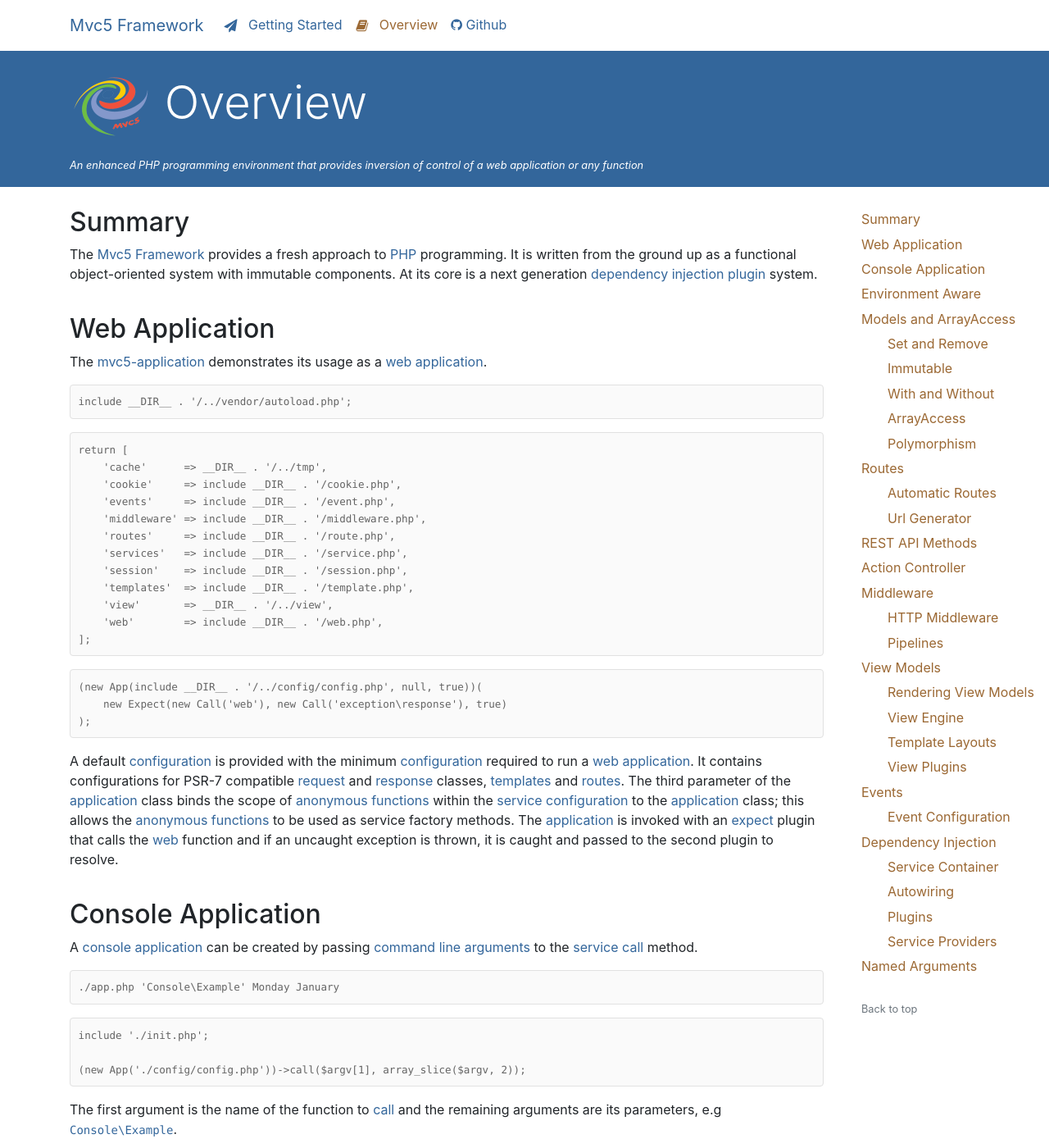
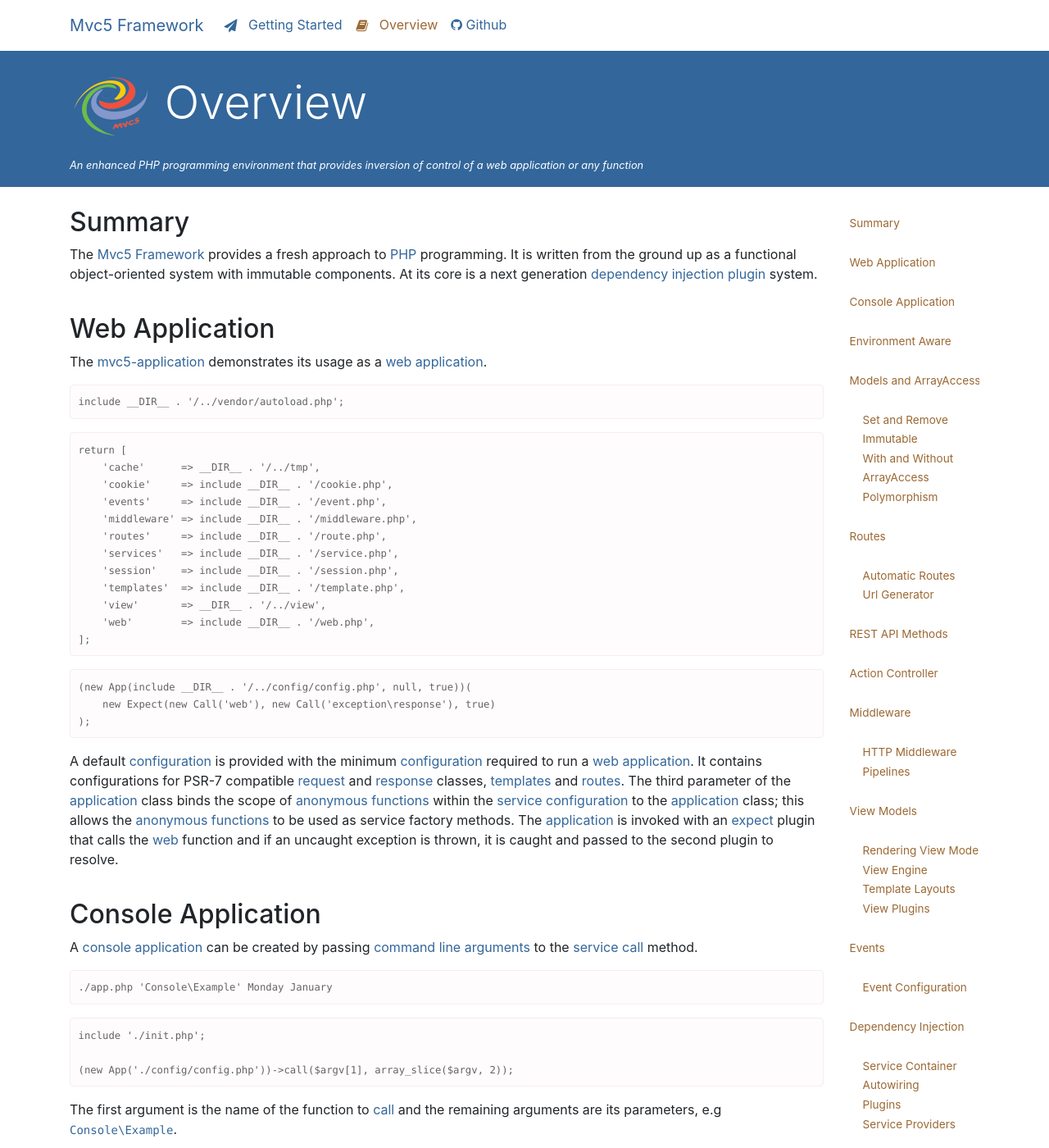
Before and after one commit to mvc5/mvc5.github.io, a Jekyll site: the page built from overview/index.md, in a window 1280 px wide and 1400 px high. Shown: the whole window at 82% size. Built offline with Jekyll 4.4.1, drawn with Linux system fonts in a browser that asks for light colours; nearby versions of some CDN libraries.

Commit message:
tidy up (layout)

```diff
--- a/_layouts/layout.html
+++ b/_layouts/layout.html
@@ -69,37 +69,43 @@
                         <a href="{{ site.baseurl }}/overview" role="button"
                            class="pl-0 nav-link d-inline-block {% if page.url == '/overview/' %}active{% endif %}">Overview</a>
                         <div id="navbar-overview" class="dropdown-menu" aria-labelledby="overview-icon">
-                            <a class="dropdown-item text-nowrap" href="{{ site.baseurl }}/overview#summary">Summary</a>
-                            <a class="dropdown-item text-nowrap" href="{{ site.baseurl }}/overview#web-application">Web Application</a>
-                            <a class="dropdown-item text-nowrap" href="{{ site.baseurl }}/overview#console-application">Console Application</a>
-                            <a class="dropdown-item text-nowrap" href="{{ site.baseurl }}/overview#environment-aware">Environment Aware</a>
-                            <a class="dropdown-item text-nowrap" href="{{ site.baseurl }}/overview#models-and-arrayaccess">Models and ArrayAccess</a>
-                            <a class="dropdown-item text-nowrap pl-5" href="{{ site.baseurl }}/overview#set-and-remove">Set and Remove</a>
-                            <a class="dropdown-item text-nowrap pl-5" href="{{ site.baseurl }}/overview#immutable">Immutable</a>
-                            <a class="dropdown-item text-nowrap pl-5" href="{{ site.baseurl }}/overview#with-and-without">With and Without</a>
-                            <a class="dropdown-item text-nowrap pl-5" href="{{ site.baseurl }}/overview#arrayaccess">ArrayAccess</a>
-                            <a class="dropdown-item text-nowrap pl-5" href="{{ site.baseurl }}/overview#polymorphism">Polymorphism</a>
-                            <a class="dropdown-item text-nowrap" href="{{ site.baseurl }}/overview#routes">Routes</a>
-                            <a class="dropdown-item text-nowrap pl-5" href="{{ site.baseurl }}/overview#automatic-routes">Automatic Routes</a>
-                            <a class="dropdown-item text-nowrap pl-5" href="{{ site.baseurl }}/overview#url-generator">Url Generator</a>
-                            <a class="dropdown-item text-nowrap" href="{{ site.baseurl }}/overview#rest-api-methods">REST API Methods</a>
-                            <a class="dropdown-item text-nowrap" href="{{ site.baseurl }}/overview#action-controller">Action Controller</a>
-                            <a class="dropdown-item text-nowrap" href="{{ site.baseurl }}/overview#middleware">Middleware</a>
-                            <a class="dropdown-item text-nowrap pl-5" href="{{ site.baseurl }}/overview#http-middleware">HTTP Middleware</a>
-                            <a class="dropdown-item text-nowrap pl-5" href="{{ site.baseurl }}/overview#pipelines">Pipelines</a>
-                            <a class="dropdown-item text-nowrap" href="{{ site.baseurl }}/overview#view-models">View Models</a>
-                            <a class="dropdown-item text-nowrap pl-5" href="{{ site.baseurl }}/overview#rendering-view-models">Rendering View Models</a>
-                            <a class="dropdown-item text-nowrap pl-5" href="{{ site.baseurl }}/overview#view-engine">View Engine</a>
-                            <a class="dropdown-item text-nowrap pl-5" href="{{ site.baseurl }}/overview#template-layouts">Template Layouts</a>
-                            <a class="dropdown-item text-nowrap pl-5" href="{{ site.baseurl }}/overview#view-plugins">View Plugins</a>
-                            <a class="dropdown-item text-nowrap" href="{{ site.baseurl }}/overview#events">Events</a>
-                            <a class="dropdown-item text-nowrap pl-5" href="{{ site.baseurl }}/overview#event-configuration">Event Configuration</a>
-                            <a class="dropdown-item text-nowrap" href="{{ site.baseurl }}/overview#dependency-injection">Dependency Injection</a>
-                            <a class="dropdown-item text-nowrap pl-5" href="{{ site.baseurl }}/overview#service-container">Service Container</a>
-                            <a class="dropdown-item text-nowrap pl-5" href="{{ site.baseurl }}/overview#autowiring">Autowiring</a>
-                            <a class="dropdown-item text-nowrap pl-5" href="{{ site.baseurl }}/overview#plugins">Plugins</a>
-                            <a class="dropdown-item text-nowrap pl-5" href="{{ site.baseurl }}/overview#service-providers">Service Providers</a>
-                            <a class="dropdown-item text-nowrap" href="{{ site.baseurl }}/overview#named-arguments">Named Arguments</a>
+                            <div class="row">
+                                <div class="col">
+                                    <a class="dropdown-item text-nowrap" href="{{ site.baseurl }}/overview/#summary">Summary</a>
+                                    <a class="dropdown-item text-nowrap" href="{{ site.baseurl }}/overview/#web-application">Web Application</a>
+                                    <a class="dropdown-item text-nowrap" href="{{ site.baseurl }}/overview/#console-application">Console Application</a>
+                                    <a class="dropdown-item text-nowrap" href="{{ site.baseurl }}/overview/#environment-aware">Environment Aware</a>
+                                    <a class="dropdown-item text-nowrap" href="{{ site.baseurl }}/overview/#models-and-arrayaccess">Models and ArrayAccess</a>
+                                    <a class="dropdown-item text-nowrap pl-5" href="{{ site.baseurl }}/overview/#set-and-remove">Set and Remove</a>
+                                    <a class="dropdown-item text-nowrap pl-5" href="{{ site.baseurl }}/overview/#immutable">Immutable</a>
+                                    <a class="dropdown-item text-nowrap pl-5" href="{{ site.baseurl }}/overview/#with-and-without">With and Without</a>
+                                    <a class="dropdown-item text-nowrap pl-5" href="{{ site.baseurl }}/overview/#arrayaccess">ArrayAccess</a>
+                                    <a class="dropdown-item text-nowrap pl-5" href="{{ site.baseurl }}/overview/#polymorphism">Polymorphism</a>
+                                    <a class="dropdown-item text-nowrap" href="{{ site.baseurl }}/overview/#routes">Routes</a>
+                                    <a class="dropdown-item text-nowrap pl-5" href="{{ site.baseurl }}/overview/#automatic-routes">Automatic Routes</a>
+                                    <a class="dropdown-item text-nowrap pl-5" href="{{ site.baseurl }}/overview/#url-generator">Url Generator</a>
+                                    <a class="dropdown-item text-nowrap" href="{{ site.baseurl }}/overview/#rest-api-methods">REST API Methods</a>
+                                    <a class="dropdown-item text-nowrap" href="{{ site.baseurl }}/overview/#action-controller">Action Controller</a>
+                                </div>
+                                <div class="col">
+                                    <a class="dropdown-item text-nowrap" href="{{ site.baseurl }}/overview/#middleware">Middleware</a>
+                                    <a class="dropdown-item text-nowrap pl-5" href="{{ site.baseurl }}/overview/#http-middleware">HTTP Middleware</a>
+                                    <a class="dropdown-item text-nowrap pl-5" href="{{ site.baseurl }}/overview/#pipelines">Pipelines</a>
+                                    <a class="dropdown-item text-nowrap" href="{{ site.baseurl }}/overview/#view-models">View Models</a>
+                                    <a class="dropdown-item text-nowrap pl-5" href="{{ site.baseurl }}/overview/#rendering-view-models">Rendering View Models</a>
+                                    <a class="dropdown-item text-nowrap pl-5" href="{{ site.baseurl }}/overview/#view-engine">View Engine</a>
+                                    <a class="dropdown-item text-nowrap pl-5" href="{{ site.baseurl }}/overview/#template-layouts">Template Layouts</a>
+                                    <a class="dropdown-item text-nowrap pl-5" href="{{ site.baseurl }}/overview/#view-plugins">View Plugins</a>
+                                    <a class="dropdown-item text-nowrap" href="{{ site.baseurl }}/overview/#events">Events</a>
+                                    <a class="dropdown-item text-nowrap pl-5" href="{{ site.baseurl }}/overview/#event-configuration">Event Configuration</a>
+                                    <a class="dropdown-item text-nowrap" href="{{ site.baseurl }}/overview/#dependency-injection">Dependency Injection</a>
+                                    <a class="dropdown-item text-nowrap pl-5" href="{{ site.baseurl }}/overview/#service-container">Service Container</a>
+                                    <a class="dropdown-item text-nowrap pl-5" href="{{ site.baseurl }}/overview/#autowiring">Autowiring</a>
+                                    <a class="dropdown-item text-nowrap pl-5" href="{{ site.baseurl }}/overview/#plugins">Plugins</a>
+                                    <a class="dropdown-item text-nowrap pl-5" href="{{ site.baseurl }}/overview/#service-providers">Service Providers</a>
+                                    <a class="dropdown-item text-nowrap" href="{{ site.baseurl }}/overview/#named-arguments">Named Arguments</a>
+                                </div>
+                            </div>
                         </div>
                     </div>
                 </li>
--- a/_layouts/sidebar.html
+++ b/_layouts/sidebar.html
@@ -4,10 +4,10 @@
 ---
 <section class="container">
     <main class="row">
-        <article class="col-md-10">
+        <article class="ml-sm-auto col-lg-10">
             {{ content }}
         </article>
-        <aside class="col-md-2">
+        <aside class="col-lg-2 d-none d-lg-block">
             {% include_relative sidebar.md %}
         </aside>
     </main>
--- a/css/main.css
+++ b/css/main.css
@@ -16,7 +16,13 @@
 }
 
 aside .nav-link {
-    padding: .2rem 1rem;
+    font-size:0.85rem;
+    white-space: nowrap;
+    padding: .1rem;
+}
+
+aside nav nav {
+    padding-left: 1rem;
 }
 
 .btn-outline-secondary {
@@ -28,16 +34,15 @@
     display: block;
     word-break: break-all;
     word-wrap: break-word;
-    border: 1px solid #e1e1e1;
+    border: 1px solid #f9eded;
     overflow: auto;
     padding:0.6rem;
-    background-color: #fafafa;
+    background-color: #fefcfc;
     border-radius: 4px;
 }
 
 pre code {
-    font-size: 90%;
-    line-height: 1.42857143;
+    font-size: 87.5%;
     color: #646464;
 }
 
@@ -60,6 +65,26 @@
 
 #navbar {
     border-bottom:0.125rem solid #33669b;
+}
+
+
+aside {
+    position: fixed;
+    top: 0;
+    bottom: 0;
+    left: 0;
+    z-index: 100;
+    padding: 0;
+}
+
+aside > nav {
+    position: -webkit-sticky;
+    position: sticky;
+    top: 80px;
+    height: calc(100vh - 145px);
+    padding-top: .5rem;
+    overflow-x: hidden;
+    overflow-y: auto;
 }
 
 #slides .carousel-inner {
@@ -88,6 +113,11 @@
         max-height:480px;
         overflow-y:auto;
         overflow-x:hidden;
+        font-size: 0.8rem;
+    }
+
+    #navbar-overview {
+        min-width:440px;
     }
 
     #navbar-overview a:focus, #navbar-getting-started a:focus {
@@ -126,12 +156,6 @@
     }
 }
 
-@media (max-width: 767.98px) {
-    section.container main.row aside {
-        display: none;
-    }
-}
-
 @media (min-width: 768px) {
     #page-header h1 {
         font-size:3.5rem;
--- a/overview/sidebar.md
+++ b/overview/sidebar.md
@@ -1,49 +1,48 @@
-
-<nav class="nav nav-pills flex-column">
-    <a class="nav-link text-nowrap" href="#summary">Summary</a>
-    <a class="nav-link text-nowrap" href="#web-application">Web Application</a>
-    <a class="nav-link text-nowrap" href="#console-application">Console Application</a>
-    <a class="nav-link text-nowrap" href="#environment-aware">Environment Aware</a>
-    <a class="nav-link text-nowrap" href="#models-and-arrayaccess">Models and ArrayAccess</a>
-    <nav class="nav nav-pills flex-column">
-        <a class="nav-link text-nowrap pl-5" href="#set-and-remove">Set and Remove</a>
-        <a class="nav-link text-nowrap pl-5" href="#immutable">Immutable</a>
-        <a class="nav-link text-nowrap pl-5" href="#with-and-without">With and Without</a>
-        <a class="nav-link text-nowrap pl-5" href="#arrayaccess">ArrayAccess</a>
-        <a class="nav-link text-nowrap pl-5" href="#polymorphism">Polymorphism</a>
-    </nav>
-    <a class="nav-link text-nowrap" href="#routes">Routes</a>
-    <nav class="nav nav-pills flex-column">
-        <a class="nav-link text-nowrap pl-5" href="#automatic-routes">Automatic Routes</a>
-        <a class="nav-link text-nowrap pl-5" href="#url-generator">Url Generator</a>
-    </nav>
-    <a class="nav-link text-nowrap" href="#rest-api-methods">REST API Methods</a>
-    <a class="nav-link text-nowrap" href="#action-controller">Action Controller</a>
-    <a class="nav-link text-nowrap" href="#middleware">Middleware</a>
-    <nav class="nav nav-pills flex-column">
-        <a class="nav-link text-nowrap pl-5" href="#http-middleware">HTTP Middleware</a>
-        <a class="nav-link text-nowrap pl-5" href="#pipelines">Pipelines</a>
-    </nav>
-    <a class="nav-link text-nowrap" href="#view-models">View Models</a>
-    <nav class="nav nav-pills flex-column">
-        <a class="nav-link text-nowrap pl-5" href="#rendering-view-models">Rendering View Models</a>
-        <a class="nav-link text-nowrap pl-5" href="#view-engine">View Engine</a>
-        <a class="nav-link text-nowrap pl-5" href="#template-layouts">Template Layouts</a>
-        <a class="nav-link text-nowrap pl-5" href="#view-plugins">View Plugins</a>
-    </nav>
-    <a class="nav-link text-nowrap" href="#events">Events</a>
-    <nav class="nav nav-pills flex-column">
-        <a class="nav-link text-nowrap pl-5" href="#event-configuration">Event Configuration</a>
-    </nav>
-    <a class="nav-link text-nowrap" href="#dependency-injection">Dependency Injection</a>
-    <nav class="nav nav-pills flex-column">
-        <a class="nav-link text-nowrap pl-5" href="#service-container">Service Container</a>
-        <a class="nav-link text-nowrap pl-5" href="#autowiring">Autowiring</a>
-        <a class="nav-link text-nowrap pl-5" href="#plugins">Plugins</a>
-        <a class="nav-link text-nowrap pl-5" href="#service-providers">Service Providers</a>
-    </nav>
-    <a class="nav-link text-nowrap" href="#named-arguments">Named Arguments</a>
-    <nav class="nav nav-pills flex-column" style="margin-top:20px;">
-        <a class="nav-link text-nowrap" href="#"><small class="text-muted">Back to top</small></a>
-    </nav>
+<nav class="nav">
+    <a class="nav-link" href="#summary">Summary</a>
+    <a class="nav-link" href="#web-application">Web Application</a>
+    <a class="nav-link" href="#console-application">Console Application</a>
+    <a class="nav-link" href="#environment-aware">Environment Aware</a>
+    <a class="nav-link" href="#models-and-arrayaccess">Models and ArrayAccess</a>
+        <nav>
+            <a class="nav-link" href="#set-and-remove">Set and Remove</a>
+            <a class="nav-link" href="#immutable">Immutable</a>
+            <a class="nav-link" href="#with-and-without">With and Without</a>
+            <a class="nav-link" href="#arrayaccess">ArrayAccess</a>
+            <a class="nav-link" href="#polymorphism">Polymorphism</a>
+        </nav>
+    <a class="nav-link" href="#routes">Routes</a>
+        <nav>
+            <a class="nav-link" href="#automatic-routes">Automatic Routes</a>
+            <a class="nav-link" href="#url-generator">Url Generator</a>
+        </nav>
+    <a class="nav-link" href="#rest-api-methods">REST API Methods</a>
+    <a class="nav-link" href="#action-controller">Action Controller</a>
+    <a class="nav-link" href="#middleware">Middleware</a>
+        <nav>
+            <a class="nav-link" href="#http-middleware">HTTP Middleware</a>
+            <a class="nav-link" href="#pipelines">Pipelines</a>
+        </nav>
+    <a class="nav-link" href="#view-models">View Models</a>
+        <nav>
+            <a class="nav-link" href="#rendering-view-models">Rendering View Models</a>
+            <a class="nav-link" href="#view-engine">View Engine</a>
+            <a class="nav-link" href="#template-layouts">Template Layouts</a>
+            <a class="nav-link" href="#view-plugins">View Plugins</a>
+        </nav>
+    <a class="nav-link" href="#events">Events</a>
+        <nav>
+            <a class="nav-link" href="#event-configuration">Event Configuration</a>
+        </nav>
+    <a class="nav-link" href="#dependency-injection">Dependency Injection</a>
+        <nav>
+            <a class="nav-link" href="#service-container">Service Container</a>
+            <a class="nav-link" href="#autowiring">Autowiring</a>
+            <a class="nav-link" href="#plugins">Plugins</a>
+            <a class="nav-link" href="#service-providers">Service Providers</a>
+        </nav>
+    <a class="nav-link" href="#named-arguments">Named Arguments</a>
+        <nav>
+            <a class="nav-link mt-1" href="#"><small class="text-muted">Back to top</small></a>
+        </nav>
 </nav>
```
